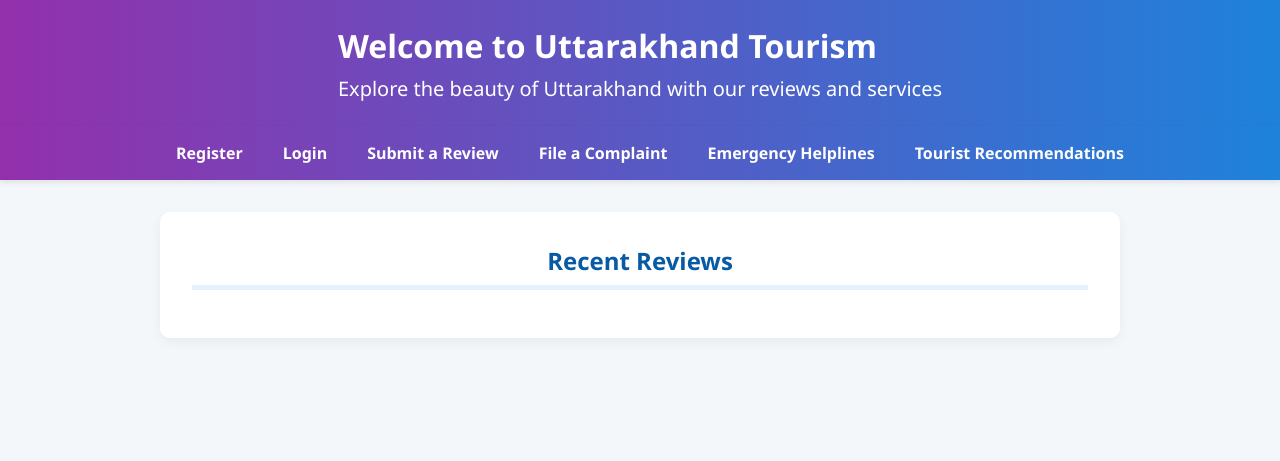
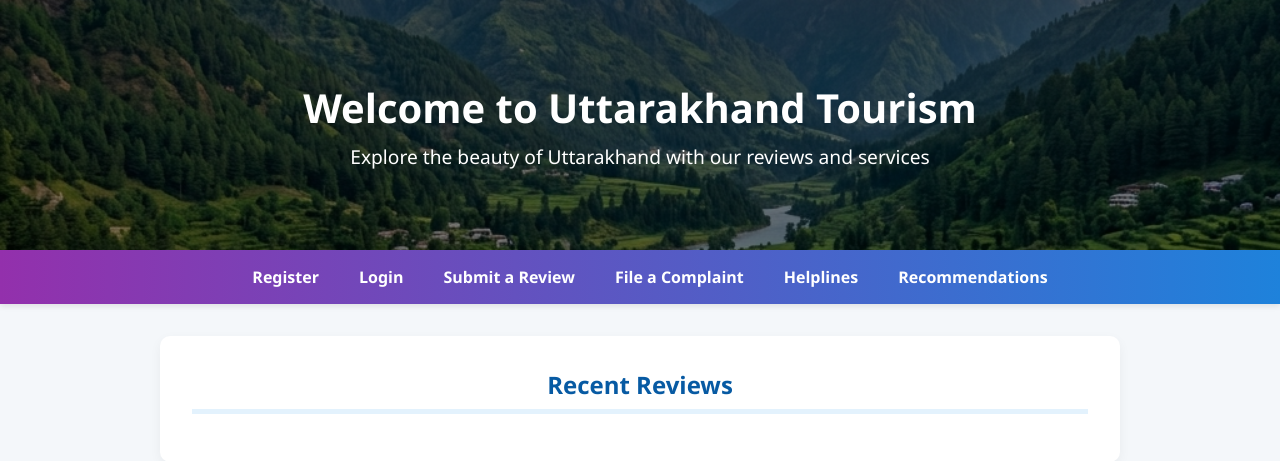
Before and after one commit to akhil1k/Tourist-Recommendation-System, a Flask app: page / in a window 1280 px wide. Shown: the top 461 px of the page. Run offline with Flask 3, Linux system fonts and the light colour scheme; parts of the project's set-up code (start-up, migrations or seed data) failed here and were passed over.

Commit message:
updated code

```diff
--- a/Tourism-Updated-main/T/static/style.css
+++ b/Tourism-Updated-main/T/static/style.css
@@ -11,13 +11,38 @@ body {
 }
 
 header {
-    background: linear-gradient(to right, #9330ac, #1e82db);
+    position: relative;
+    background: url('utt.jpg') no-repeat center center/cover;
     color: #fff;
-    padding: 1.5rem 2rem;
-    display: flex;
-    justify-content: space-between;
-    align-items: center;
-    box-shadow: 0 2px 6px rgba(0, 0, 0, 0.1);
+    padding: 80px 20px;
+    text-align: center;
+}
+
+header::before {
+    content: "";
+    position: absolute;
+    top: 0;
+    left: 0;
+    right: 0;
+    bottom: 0;
+    background: rgba(0, 0, 0, 0.5);
+}
+
+/* Ensure text stays above overlay */
+.header-title,
+.header-subtitle {
+    position: relative;
+    z-index: 1;
+}
+
+.header-title {
+    font-size: 2.5rem;
+    font-weight: bold;
+}
+
+.header-subtitle {
+    margin-top: 0.5rem;
+    font-size: 1.2rem;
 }
 
 header h1 {
@@ -102,19 +127,6 @@ button:hover {
     border-left: 5px solid #5cb85c;
     border-radius: 8px;
 }
-header {
-    display: flex;
-    flex-direction: column;
-    align-items: center;
-}
-.header-title {
-    font-size: 2rem;
-}
-
-.header-subtitle {
-    margin-top: 0.5rem;
-    font-size: 1.25rem;
-}
 
 .navigation {
     background: linear-gradient(to right, #9330ac, #1e82db);
--- a/Tourism-Updated-main/T/templates/index.html
+++ b/Tourism-Updated-main/T/templates/index.html
@@ -10,41 +10,47 @@
 
 <body>
 
+    <!-- Header -->
     <header class="header">
-        <div class="container text-center">
+        <div class="container">
             <h1 class="header-title">Welcome to Uttarakhand Tourism</h1>
-            <p class="header-subtitle">Explore the beauty of Uttarakhand with our reviews and services</p>
+            <p class="header-subtitle">
+                Explore the beauty of Uttarakhand with our reviews and services
+            </p>
         </div>
     </header>
 
+    <!-- Navigation -->
     <nav class="navigation">
         <div class="container">
             <ul class="nav-list">
-                <li><a href="{{ url_for('register') }}" class="nav-link">Register</a></li>
-                <li><a href="{{ url_for('login') }}" class="nav-link">Login</a></li>
-                <li><a href="{{ url_for('review') }}" class="nav-link">Submit a Review</a></li>
-                <li><a href="{{ url_for('complaint') }}" class="nav-link">File a Complaint</a></li>
-                <li><a href="{{ url_for('helplines') }}" class="nav-link">Emergency Helplines</a></li>
-                <li><a href="{{ url_for('recommend') }}" class="nav-link">Tourist Recommendations</a></li>
+                <li><a href="{{ url_for('register') }}">Register</a></li>
+                <li><a href="{{ url_for('login') }}">Login</a></li>
+                <li><a href="{{ url_for('review') }}">Submit a Review</a></li>
+                <li><a href="{{ url_for('complaint') }}">File a Complaint</a></li>
+                <li><a href="{{ url_for('helplines') }}">Helplines</a></li>
+                <li><a href="{{ url_for('recommend') }}">Recommendations</a></li>
             </ul>
         </div>
     </nav>
 
+    <!-- Recent Reviews Section -->
     <section class="recent-reviews">
         <div class="container">
             <h2 class="section-title">Recent Reviews</h2>
 
             <div class="reviews-grid">
                 {% for review in reviews %}
-                    <div class="review-card">
-                        <h3 class="review-place">{{ review.place_name }}</h3>
-                        <p class="review-rating">Rating: {{ review.rating }} / 5</p>
-                        <p class="review-text">{{ review.review_text }}</p>
-                    </div>
+                <div class="review-card">
+                    <h3 class="review-place">{{ review.place_name }}</h3>
+                    <p class="review-rating">⭐ Rating: {{ review.rating }} / 5</p>
+                    <p class="review-text">{{ review.review_text }}</p>
+                </div>
                 {% endfor %}
             </div>
         </div>
     </section>
+
 </body>
 
 </html>
```
Also changed, not shown: Tourism-Updated-main/T/requirements.txt (+7 -0 lines), Tourism-Updated-main/T/static/utt.jpg (added), Tourism-Updated-main/T/templates/utt.jpg (added), 1 other file.
